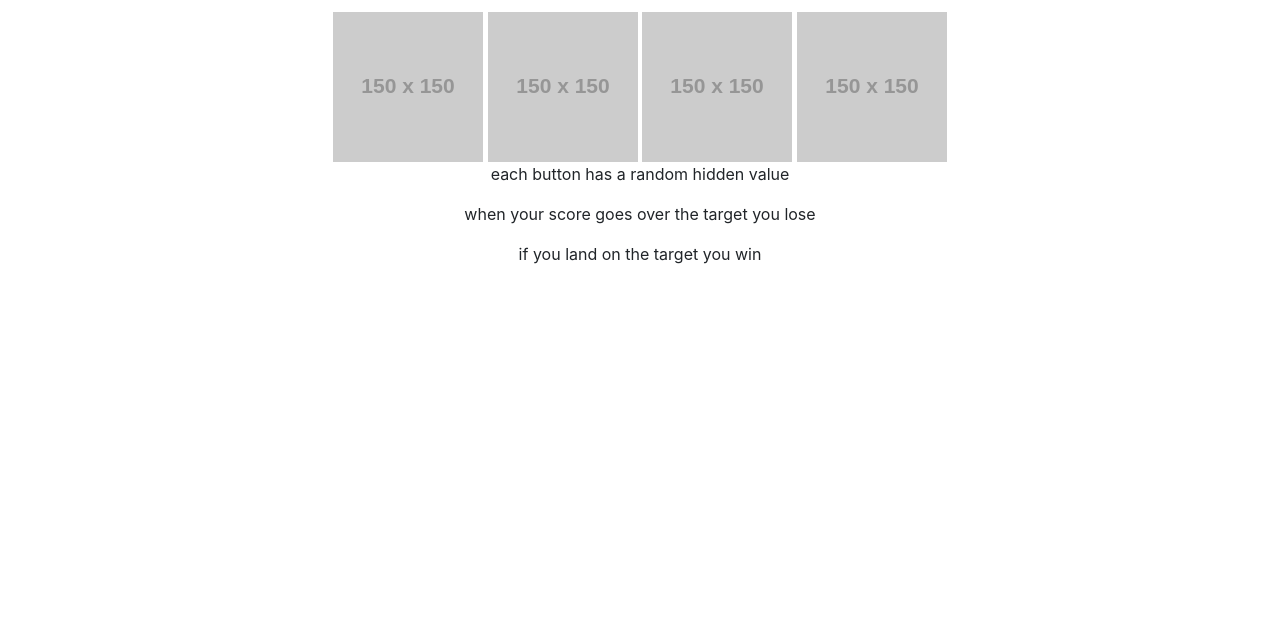
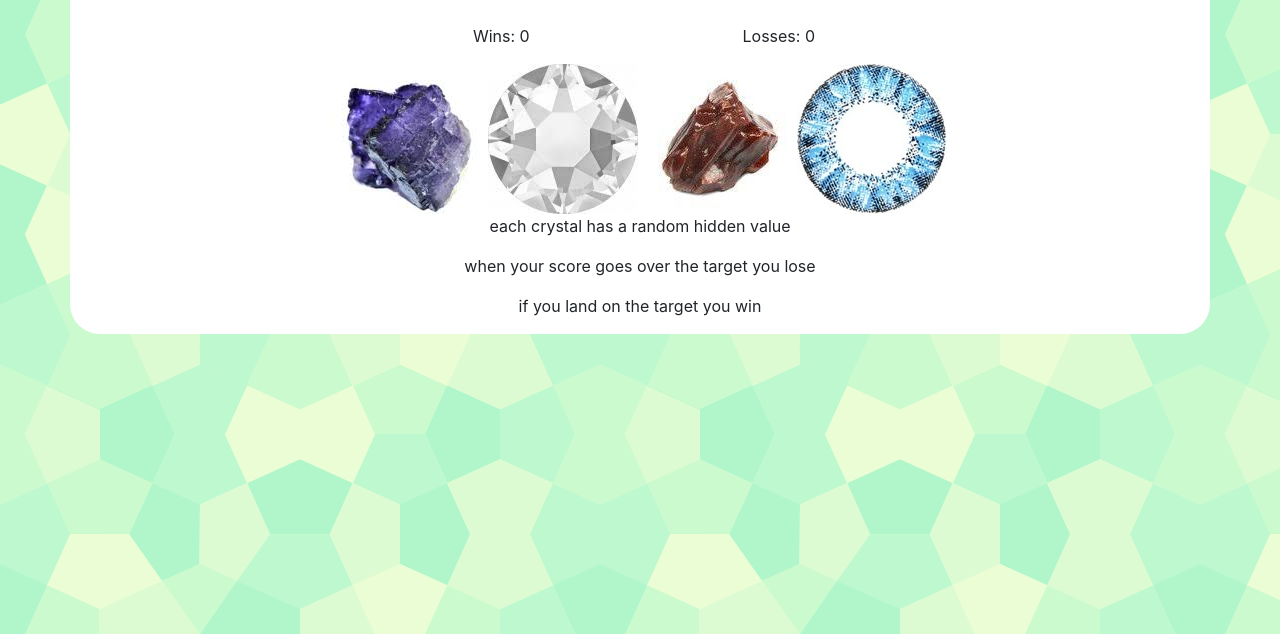
Before and after one commit to gavin2point0/week-4-game, a plain HTML site: page index.html in a window 1280 px wide. Shown: the part 166-800 px from the top of the page. Drawn offline with nearby package versions, Linux system fonts and the light colour scheme; placeholder pictures from the web are drawn by us.

Commit message:
adding styles to game'

```diff
--- a/assets/css/style.css
+++ b/assets/css/style.css
@@ -1,6 +1,18 @@
+body {
+    background-image: url("../images/congruent_pentagon.png")
+}
+.container {
+    margin-top: 50px;
+}
 .game-content {
     text-align: center;
+    background-color: white;
+    border-top-left-radius: 30px;
+    border-top-right-radius: 30px;
 }
 .instructions {
     text-align: center;
+    background-color: white;
+    border-bottom-left-radius: 30px;
+    border-bottom-right-radius: 30px;
 }
--- a/index.html
+++ b/index.html
@@ -14,17 +14,23 @@
             <div class="col game-content">
                 <h1 class="target-num">Press any button to start...</h1>
                 <h3 class="current-num">Current Number: 0</h3>
-                <p class="wins">Wins: 0</p>
-                <p class="losses">Losses: 0</p>
-                <img class="num-button" id="button-1" src="http://via.placeholder.com/150x150">
-                <img class="num-button" id="button-2" src="http://via.placeholder.com/150x150">
-                <img class="num-button" id="button-3" src="http://via.placeholder.com/150x150">
-                <img class="num-button" id="button-4" src="http://via.placeholder.com/150x150">
+                <div class="container">
+                    <div class="row">
+                        <div class="col"></div>
+                        <div class="col"><p class="wins">Wins: 0</p></div>
+                        <div class="col"><p class="losses">Losses: 0</p></div>
+                        <div class="col"></div>
+                    </div>
+                </div>
+                <img class="num-button" id="button-1" src="assets/images/download.jpeg">
+                <img class="num-button" id="button-2" src="assets/images/download(1).jpeg">
+                <img class="num-button" id="button-3" src="assets/images/download(2).jpeg">
+                <img class="num-button" id="button-4" src="assets/images/F14-P.CRYSTAL-BL-2T.jpg">
             </div>
         </div>
         <div class="row">
             <div class="col instructions">
-                <p>each button has a random hidden value</p>
+                <p>each crystal has a random hidden value</p>
                 <p>when your score goes over the target you lose</p>
                 <p>if you land on the target you win</p>
             </div>
```
Also changed, not shown: assets/images/F14-P.CRYSTAL-BL-2T.jpg (added), assets/images/congruent_pentagon.png (added), assets/images/download(1).jpeg (added), assets/images/download(2).jpeg (added), assets/images/download.jpeg (added), 3 other files.
